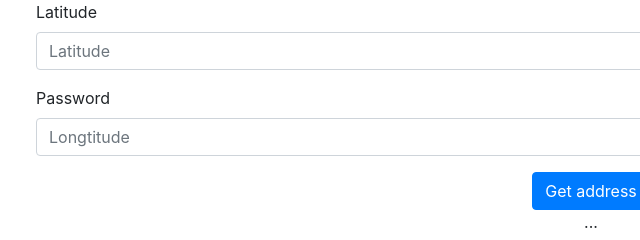
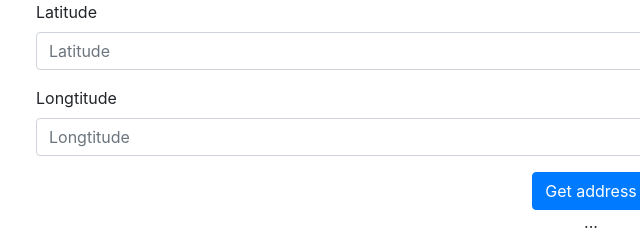
Before and after one commit to trungbkit/mobile-lab, a plain HTML site: page Ex1/part1/index.html in a window 1280 px wide. Shown: the full height of the page, 49-689 px from the left. Drawn offline with nearby package versions, Linux system fonts and the light colour scheme.

Commit message:
update ui part1

```diff
--- a/Ex1/part1/index.html
+++ b/Ex1/part1/index.html
@@ -17,7 +17,7 @@
       <input type="text" class="form-control" id="lat" placeholder="Latitude">
     </div>
     <div class="form-group">
-      <label for="lng">Password</label>
+      <label for="lng">Longtitude</label>
       <input type="text" class="form-control" id="lng" placeholder="Longtitude">
     </div>
     <div style="text-align: center">
```
